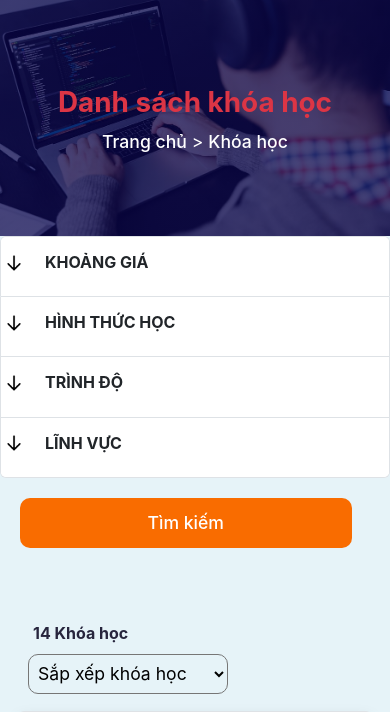
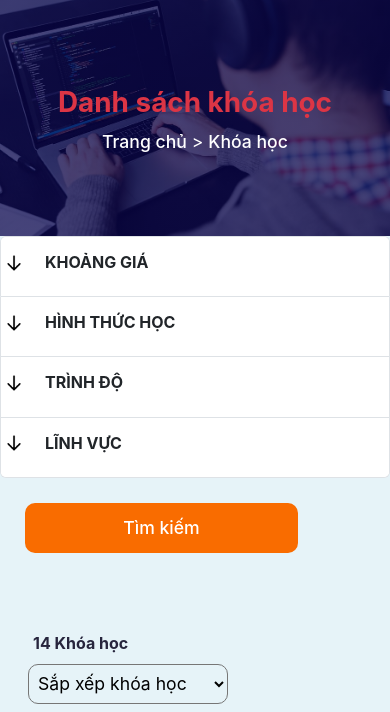
Before and after one commit to Snofangst/internwebsite, a plain HTML site: page index.html in a window 390 px wide. Shown: the part 114-826 px from the top of the page. Drawn offline with nearby package versions, Linux system fonts and the light colour scheme.

Commit message:
Update index.css

```diff
--- a/style/index.css
+++ b/style/index.css
@@ -489,6 +489,10 @@ html,body{
     .container, .container-fluid, .container-lg, .container-md, .container-sm, .container-xl, .container-xxl{
         width: 100%
     }
+	.button {
+        width: 70%;
+        margin: 25px;
+    }
 }
 @import url('https://fonts.googleapis.com/css2?family=Inter&display=swap');
 
```
